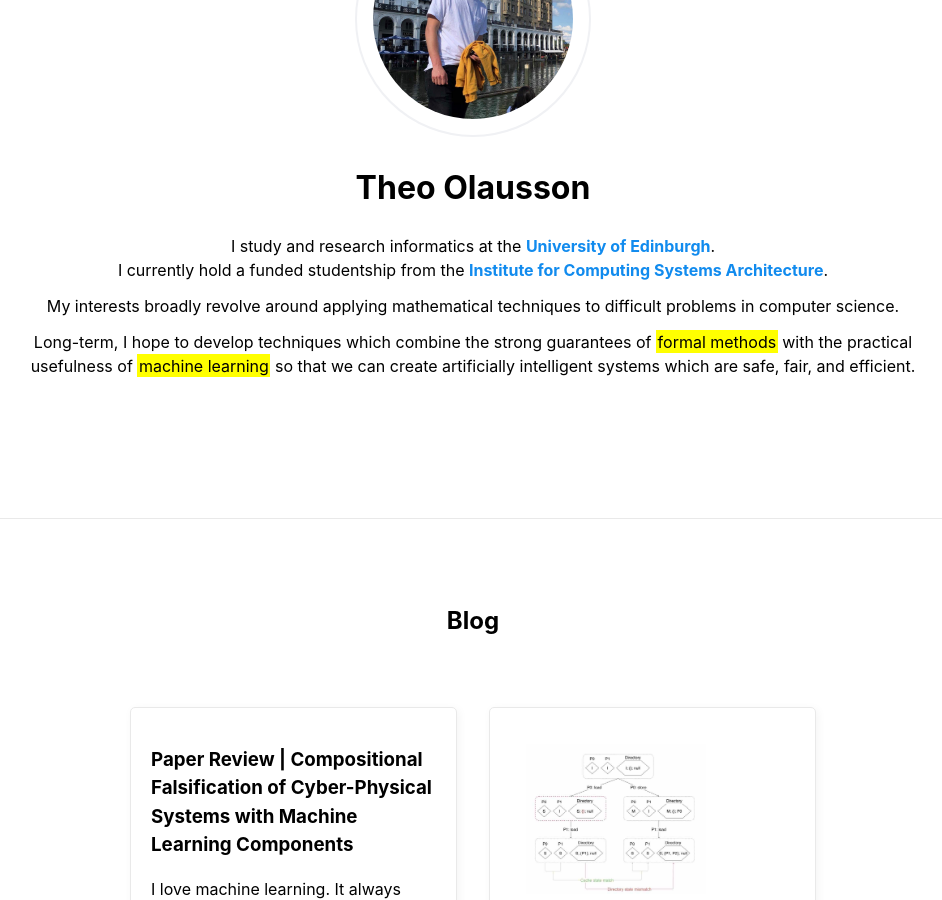
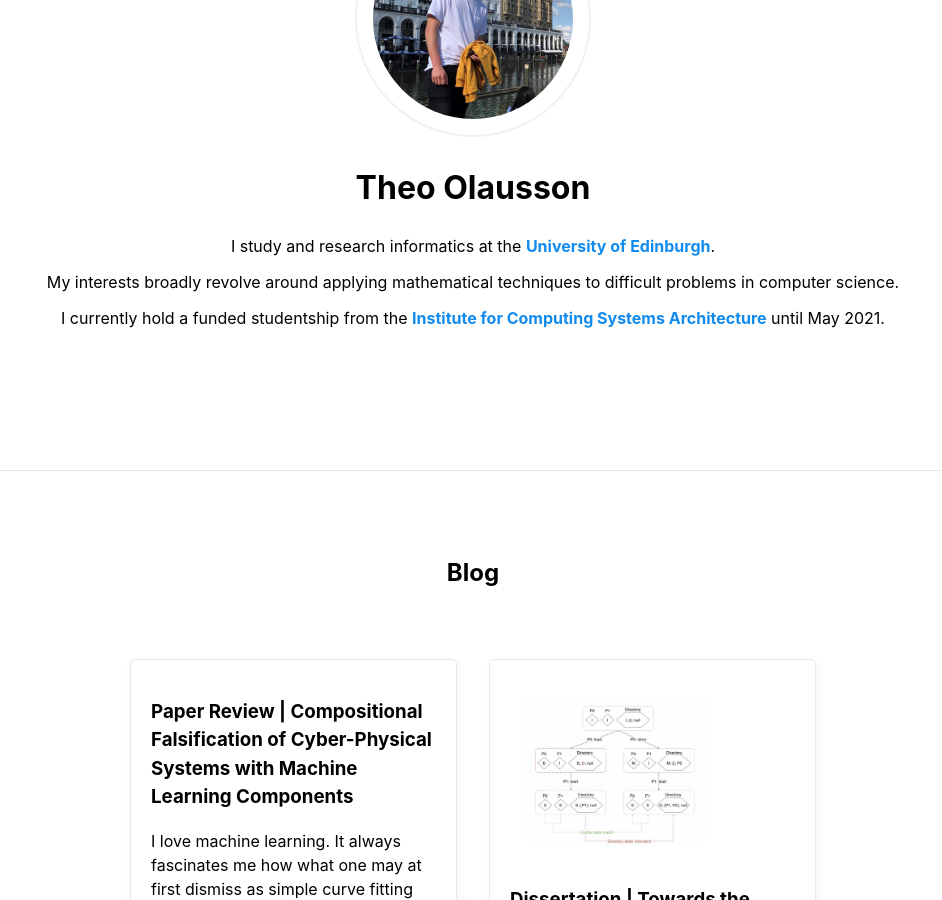
Before and after one commit to theoxo/theoxo.github.io, a Jekyll site: the page built from index.md, in a window 1280 px wide and 900 px high, scrolled down 303 px. Shown: the whole window, without its empty margins (167-1109 px from the left). Built offline with Jekyll 4.4.1, drawn with Linux system fonts in a browser that asks for light colours; nearby versions of some CDN libraries.

Commit message:
improvement: reworded about section

```diff
--- a/_layouts/home.html
+++ b/_layouts/home.html
@@ -19,16 +19,12 @@
         <h1>Theo Olausson</h1>
         <p>
             I study and research informatics at the <a href="https://www.ed.ac.uk/informatics">University of Edinburgh</a>.
-            <br>
-            I currently hold a funded studentship from the <a href="http://web.inf.ed.ac.uk/icsa/">Institute for Computing Systems Architecture</a>.
         </p>
         <p>
            My interests broadly revolve around applying mathematical techniques to difficult problems in computer science.
         </p>
         <p>
-           Long-term, I hope to develop techniques which combine the strong guarantees of <mark>formal methods</mark>
-           with the practical usefulness of <mark>machine learning</mark> so that
-           we can create artificially intelligent systems which are safe, fair, and efficient.
+            I currently hold a funded studentship from the <a href="http://web.inf.ed.ac.uk/icsa/">Institute for Computing Systems Architecture</a> until May 2021.
         </p>
       </header>
       <main>
```
